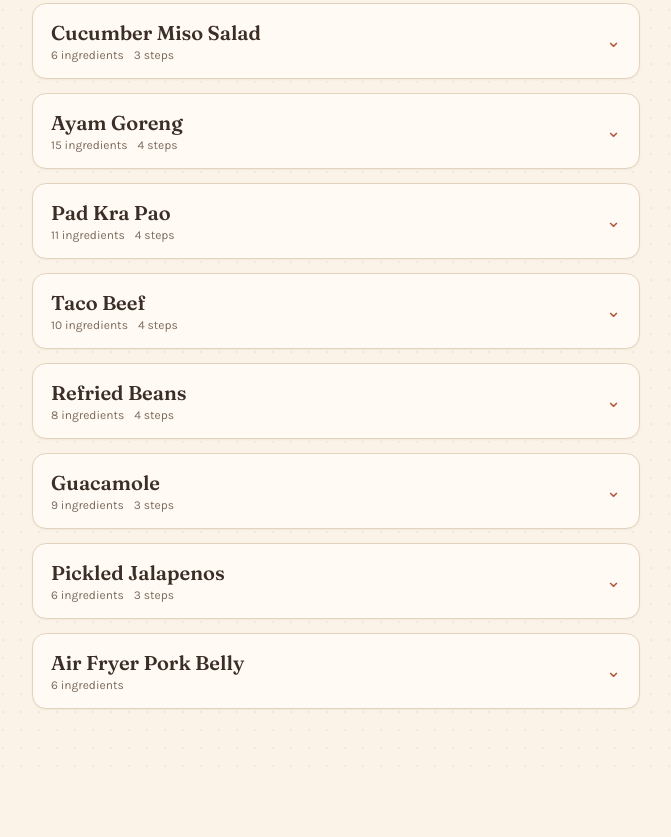
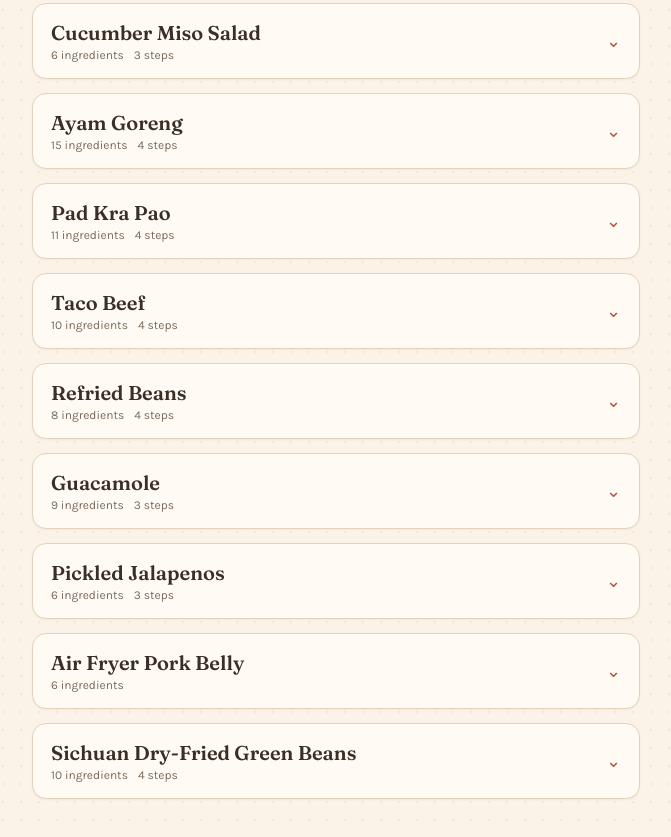
Before and after one commit to andess216/RecipeShoppingListApplet, a plain HTML site: page index.html in a window 1280 px wide. Shown: the part 1377-2214 px from the top of the page, without its empty margins (304-975 px from the left). Before the commit the page ends 2160 px from the top, so only its background shows below. Drawn offline with Linux system fonts and the light colour scheme.

Commit message:
Add Sichuan dry-fried green beans recipe
Amounts are estimates; the source reel caption lists ingredients only.

Co-Authored-By: Claude Opus 5.5 <noreply@anthropic.com>
Claude-Session: https://claude.ai/code/session_01GV7Uj48UyodjNa3sRtTTb3

```diff
--- a/index.html
+++ b/index.html
@@ -1071,6 +1071,30 @@ const DEFAULT_RECIPES = [
     ],
     steps: [],
     notes: 'Method not written down yet - temps and timings still to add.'
+  },
+  {
+    id: 'sichuan-dry-fried-green-beans',
+    title: 'Sichuan Dry-Fried Green Beans',
+    description: '干锅四季豆. From @jun_guyue (Instagram reel).',
+    ingredients: [
+      '400 g green beans',
+      '150 g pork mince',
+      '3 tbsp neutral oil',
+      '8 dried chilies',
+      '1 tsp Sichuan peppercorns',
+      '4 cloves garlic',
+      '1 tbsp Shaoxing wine',
+      '1 tbsp light soy sauce',
+      '1/2 tsp sugar',
+      '1/4 tsp salt'
+    ],
+    steps: [
+      'Dry the beans well. Fry in the oil over medium-high heat until blistered and wrinkled, about 8 min, then remove.',
+      'Fry the pork in the same oil until browned and slightly crispy, then splash in the Shaoxing wine.',
+      'Lower the heat, add the dried chilies, Sichuan peppercorns and garlic, and stir until fragrant, about 30 sec.',
+      'Return the beans, add the soy, sugar and salt, and toss over high heat for about 1 min. Serve with rice.'
+    ],
+    notes: 'Amounts are estimates - the reel caption only lists the ingredients, not quantities. Optional: 1-2 tbsp yacai (preserved mustard greens) with the pork.'
   }
 ];
 
```
